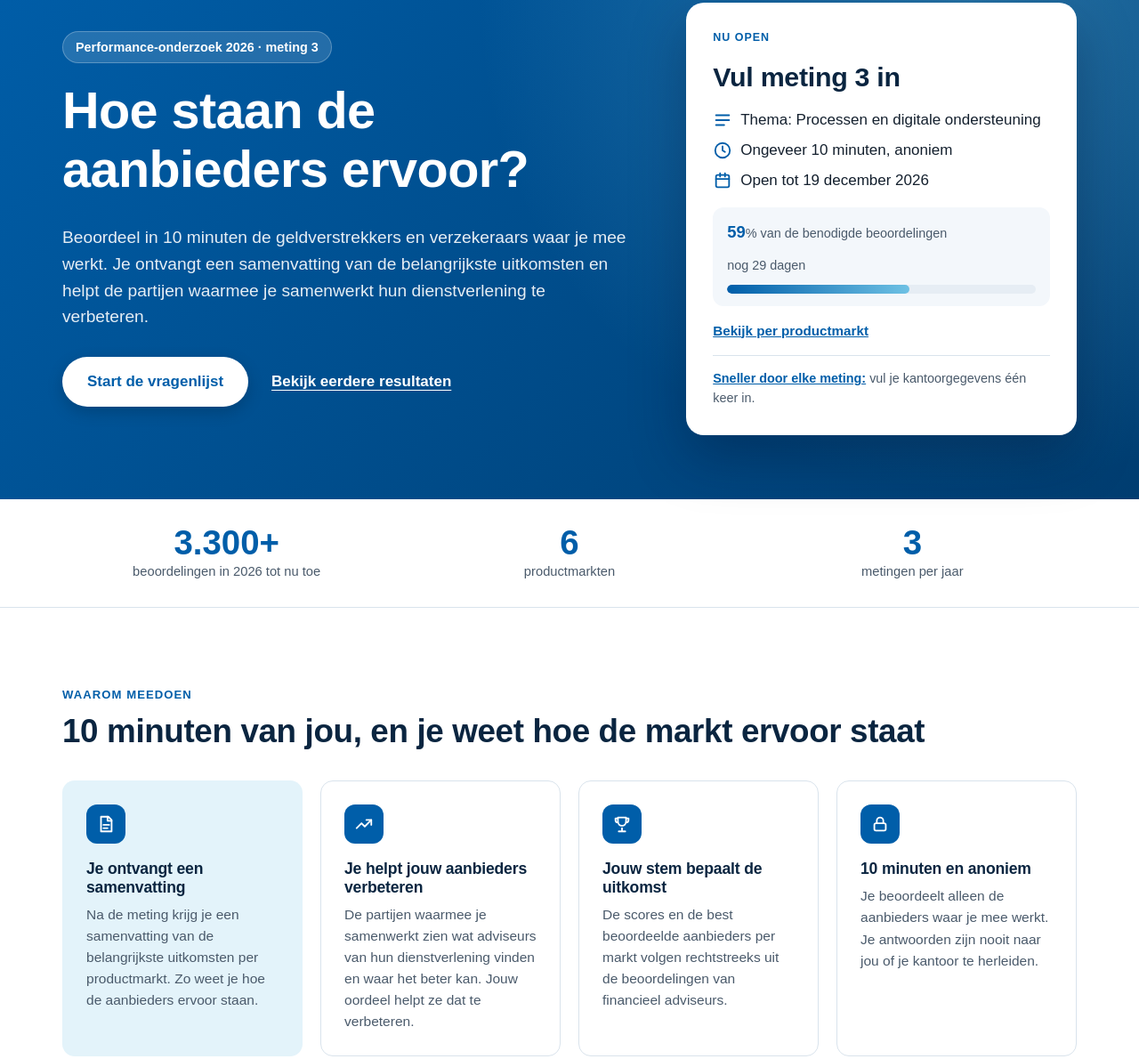
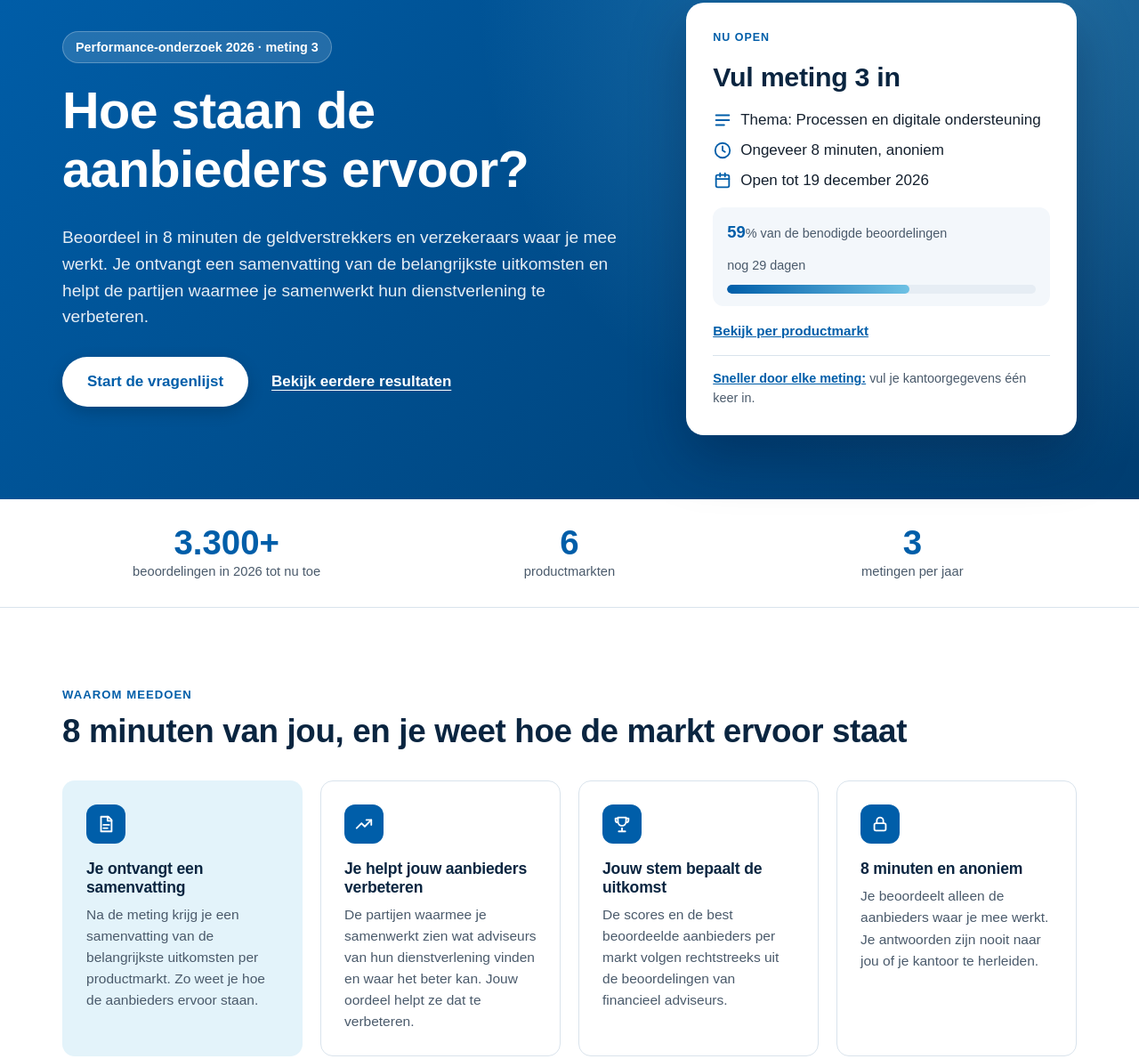
Before and after one commit to ronalvanhamersveld/performance-onderzoek, a plain HTML site: page index.html in a window 1280 px wide. Shown: the part 172-1362 px from the top of the page at 89% size. Drawn offline with Linux system fonts and the light colour scheme.

Commit message:
Invultijd naar ongeveer 8 minuten

```diff
--- a/data.js
+++ b/data.js
@@ -15,11 +15,11 @@ window.ONDERZOEK = {
   naam: "Performance-onderzoek",
   editie: "2026 · meting 3",
   ondertitel:
-    "Beoordeel in 10 minuten de geldverstrekkers en verzekeraars waar je mee werkt. Je ontvangt een samenvatting van de belangrijkste uitkomsten en helpt de partijen waarmee je samenwerkt hun dienstverlening te verbeteren.",
+    "Beoordeel in 8 minuten de geldverstrekkers en verzekeraars waar je mee werkt. Je ontvangt een samenvatting van de belangrijkste uitkomsten en helpt de partijen waarmee je samenwerkt hun dienstverlening te verbeteren.",
 
   // Link naar de vragenlijst van de huidige meting.
   vragenlijstUrl: "#vragenlijst-link-volgt",
-  duurMinuten: 10,
+  duurMinuten: 8,
   sluitdatum: "2026-12-19",
   resultatenBekend: "begin 2027",
   laatstBijgewerkt: "2026-11-20",
@@ -81,7 +81,7 @@ window.ONDERZOEK = {
       tekst: "De scores en de best beoordeelde aanbieders per markt volgen rechtstreeks uit de beoordelingen van financieel adviseurs."
     },
     {
-      titel: "10 minuten en anoniem",
+      titel: "8 minuten en anoniem",
       tekst: "Je beoordeelt alleen de aanbieders waar je mee werkt. Je antwoorden zijn nooit naar jou of je kantoor te herleiden."
     }
   ],
@@ -259,7 +259,7 @@ window.ONDERZOEK = {
   faq: [
     { vraag: "Wie kan meedoen?", antwoord: "Iedere financieel adviseur die zaken doet met een of meer aanbieders in de productmarkten Hypotheken, Particulier Schade, Zakelijk Schade, Lijfrente, ORV of AOV." },
     { vraag: "Waarom drie metingen per jaar?", antwoord: "Vanaf 2026 doen we het Performance-onderzoek in drie metingen, elk met een eigen thema: in het voorjaar accountmanagement en buitendienst, in de zomer binnendienst en acceptatie, in het najaar processen en digitale ondersteuning. Zo gaat elke vragenlijst over één thema en zijn de uitkomsten actueler." },
-    { vraag: "Hoe lang duurt het invullen?", antwoord: "Ongeveer 10 minuten. Je beoordeelt alleen de aanbieders waar je zelf mee werkt, dus je slaat over wat niet voor jou geldt." },
+    { vraag: "Hoe lang duurt het invullen?", antwoord: "Ongeveer 8 minuten. In meting 2 was de helft van de adviseurs binnen 8 minuten klaar. Je beoordeelt alleen de aanbieders waar je zelf mee werkt, dus je slaat over wat niet voor jou geldt." },
     { vraag: "Zijn mijn antwoorden anoniem?", antwoord: "Ja. We rapporteren alleen op groepsniveau. Je antwoorden zijn nooit terug te leiden naar jou of je kantoor." },
     { vraag: "Wat is de voorbereidingslink?", antwoord: "Met de voorbereidingslink vul je één keer je kantoorgegevens in. Bij de volgende metingen hoef je die niet opnieuw in te vullen. Dat scheelt ongeveer 1½ minuut per meting, ook bij het Serviceproviders-onderzoek." },
     { vraag: "Hoe krijg ik de samenvatting?", antwoord: "Aan het eind van de vragenlijst laat je je e-mailadres achter. Dat gebruiken we alleen om je de samenvatting te sturen en we slaan het los van je antwoorden op." },
--- a/index.html
+++ b/index.html
@@ -4,9 +4,9 @@
   <meta charset="utf-8">
   <meta name="viewport" content="width=device-width, initial-scale=1">
   <title>Performance-onderzoek | DFO Onderzoek</title>
-  <meta name="description" content="Doe mee aan het Performance-onderzoek van DFO Onderzoek. Beoordeel in 10 minuten de geldverstrekkers en verzekeraars waar je mee werkt en weet hoe de aanbieders ervoor staan.">
+  <meta name="description" content="Doe mee aan het Performance-onderzoek van DFO Onderzoek. Beoordeel in 8 minuten de geldverstrekkers en verzekeraars waar je mee werkt en weet hoe de aanbieders ervoor staan.">
   <meta property="og:title" content="Performance-onderzoek | DFO Onderzoek">
-  <meta property="og:description" content="Hoe staan de aanbieders ervoor? Beoordeel ze in 10 minuten en ontvang de uitkomsten per productmarkt.">
+  <meta property="og:description" content="Hoe staan de aanbieders ervoor? Beoordeel ze in 8 minuten en ontvang de uitkomsten per productmarkt.">
   <meta property="og:type" content="website">
   <meta property="og:image" content="assets/logo.png">
   <meta name="theme-color" content="#005EA9">
@@ -81,7 +81,7 @@
     <section class="section" id="adviseurs">
       <div class="wrap">
         <p class="kicker">Waarom meedoen</p>
-        <h2>10 minuten van jou, en je weet hoe de markt ervoor staat</h2>
+        <h2>8 minuten van jou, en je weet hoe de markt ervoor staat</h2>
         <div class="card-grid" id="opbrengst-lijst"></div>
       </div>
     </section>
```
